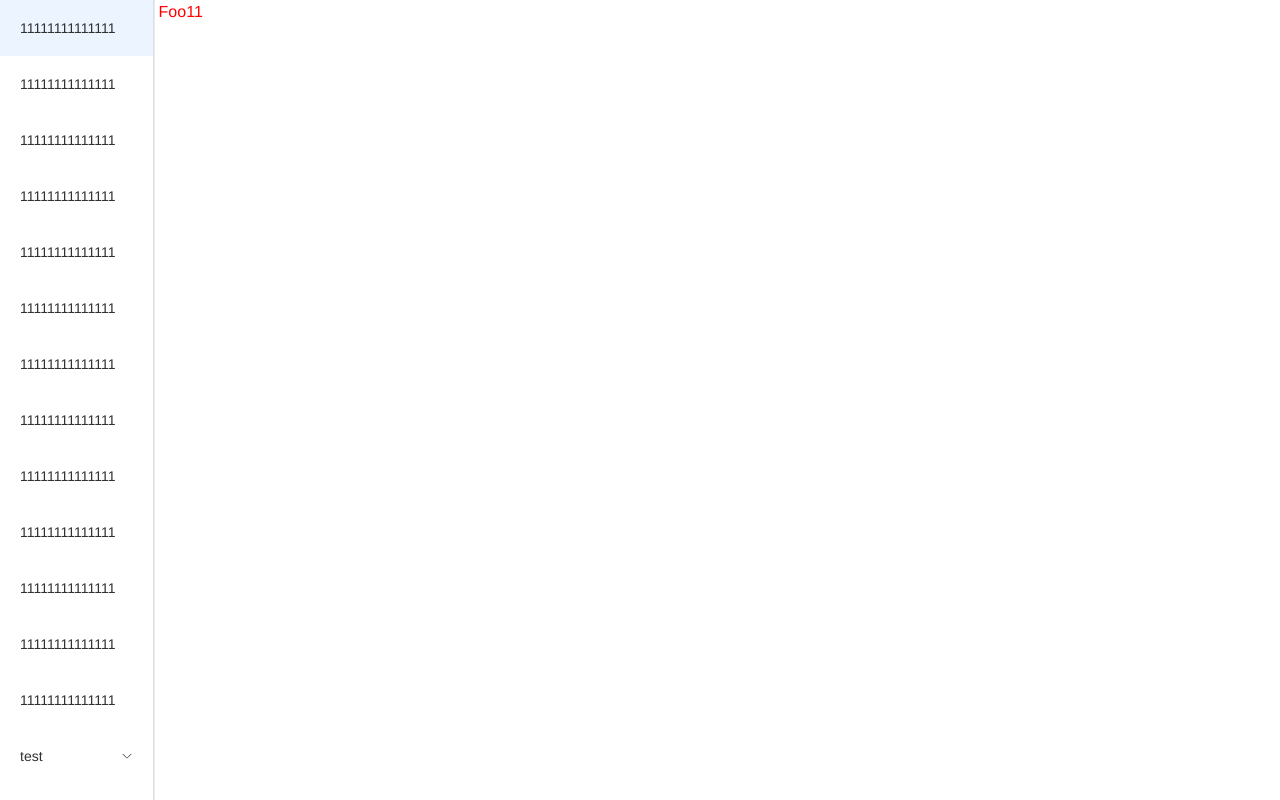
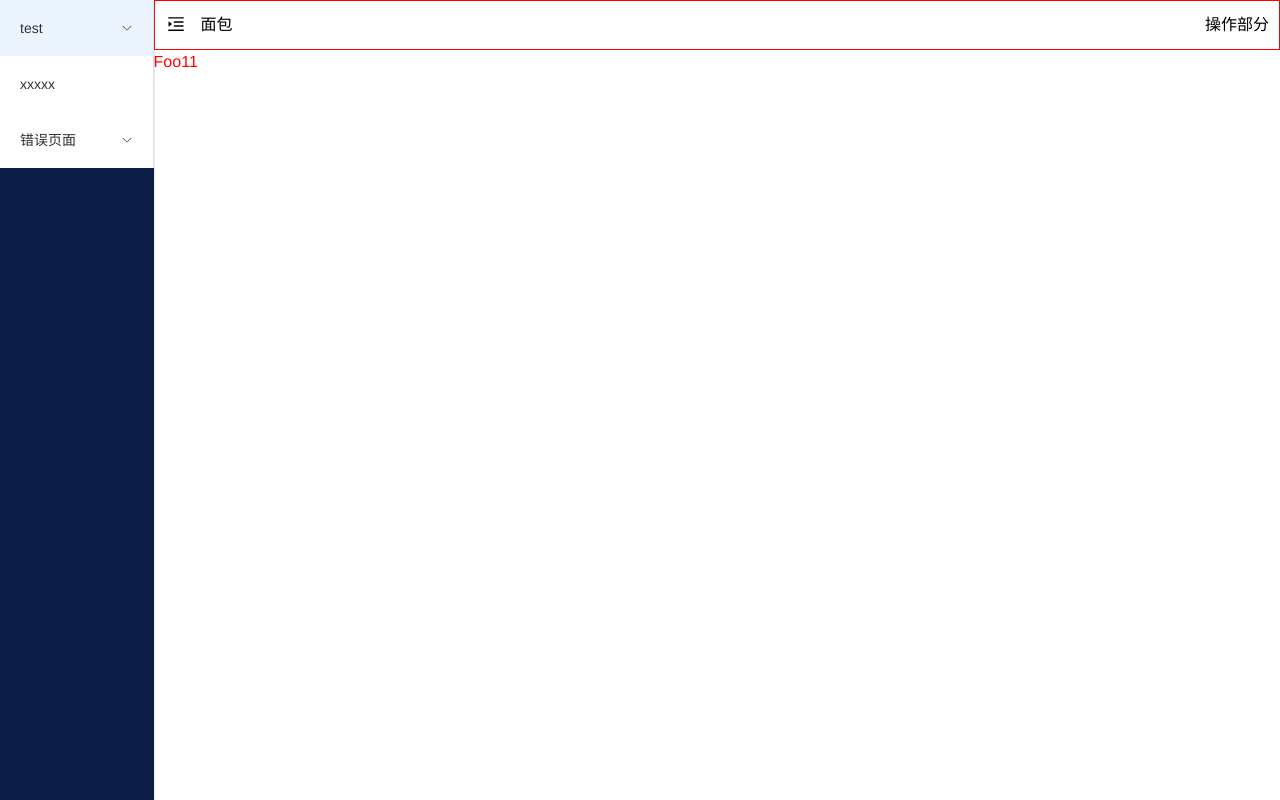
Before and after one commit to nanpangyou/admin-template, a Vue app: page /welcome#/welcome in a window 1280 px wide. Built offline with nearby package versions, Linux system fonts and the light colour scheme.

Commit message:
feat: 完成基本布局

```diff
--- /dev/null
+++ b/src/layout/components/AppMain.module.scss
@@ -0,0 +1,20 @@
+.app_main_wrapper {
+  flex-grow: 1;
+  .header_bar_wrapper {
+    display: flex;
+    height: 50px;
+    border: 1px solid red;
+    width: 100%;
+    justify-content: space-between;
+    align-items: center;
+    padding: 0 10px;
+    .left_side {
+      display: flex;
+      align-items: center;
+    }
+    .right_side {
+      display: flex;
+      align-items: center;
+    }
+  }
+}
--- /dev/null
+++ b/src/layout/components/AppMain.tsx
@@ -0,0 +1,23 @@
+import { defineComponent } from "vue";
+import { RouterView } from "vue-router";
+import s from "./AppMain.module.scss";
+import Hamburger from "./sidebar/hamBurger.vue";
+export const AppMain = defineComponent({
+  setup() {
+    const HeaderBar = () => (
+      <div class={s.header_bar_wrapper}>
+        <div class={s.left_side}>
+          <Hamburger class="hamburger-container" onToggleClick="toggleSideBar" />
+          <div>面包</div>
+        </div>
+        <div class={s.right_side}>操作部分</div>
+      </div>
+    );
+    return () => (
+      <div class={s.app_main_wrapper}>
+        {HeaderBar()}
+        <RouterView></RouterView>
+      </div>
+    );
+  }
+});
--- a/src/layout/components/AppMain.vue
+++ /dev/null
@@ -1,8 +0,0 @@
-<script setup lang="ts" name="AppMain">
-  import { RouterView } from "vue-router";
-</script>
-<template>
-  <div>
-    <RouterView></RouterView>
-  </div>
-</template>
--- a/src/layout/components/sidebar/SideBar.tsx
+++ b/src/layout/components/sidebar/SideBar.tsx
@@ -17,6 +17,12 @@ export const SideBar = defineComponent({
     // </ElMenuItemGroup>
     // props可作插槽作用域的作用
     // };
+    const handleOpen = (key: string, keyPath: string[]) => {
+      console.log("open", key, keyPath);
+    };
+    const handleClose = (key: string, keyPath: string[]) => {
+      console.log("close", key, keyPath);
+    };
     const create = (item: RouteRecordRaw) => {
       return {
         title: () => item.meta?.title,
@@ -35,46 +41,7 @@ export const SideBar = defineComponent({
       <>
         <div class={s.sidebar_content}>
           <ElScrollbar>
-            <ElMenu unique-opened>
-              <ElMenuItem index="42">
-                <span>11111111111111</span>
-              </ElMenuItem>
-              <ElMenuItem index="52">
-                <span>11111111111111</span>
-              </ElMenuItem>
-              <ElMenuItem index="62">
-                <span>11111111111111</span>
-              </ElMenuItem>
-              <ElMenuItem index="22">
-                <span>11111111111111</span>
-              </ElMenuItem>
-              <ElMenuItem index="24">
-                <span>11111111111111</span>
-              </ElMenuItem>
-              <ElMenuItem index="28">
-                <span>11111111111111</span>
-              </ElMenuItem>
-              <ElMenuItem index="82">
-                <span>11111111111111</span>
-              </ElMenuItem>
-              <ElMenuItem index="72">
-                <span>11111111111111</span>
-              </ElMenuItem>
-              <ElMenuItem index="9">
-                <span>11111111111111</span>
-              </ElMenuItem>
-              <ElMenuItem index="92">
-                <span>11111111111111</span>
-              </ElMenuItem>
-              <ElMenuItem index="29">
-                <span>11111111111111</span>
-              </ElMenuItem>
-              <ElMenuItem index="277">
-                <span>11111111111111</span>
-              </ElMenuItem>
-              <ElMenuItem index="2776">
-                <span>11111111111111</span>
-              </ElMenuItem>
+            <ElMenu unique-opened onOpen={handleOpen} onClose={handleClose}>
               {allRouter.value.map(i => {
                 if (i.children?.length) {
                   return <ElSubMenu index={Math.random() + ""}>{create(i)}</ElSubMenu>;
--- /dev/null
+++ b/src/layout/components/sidebar/hamBurger.vue
@@ -0,0 +1,63 @@
+<script setup lang="ts">
+  import { ref } from "vue";
+  export interface Props {
+    isActive: boolean;
+  }
+
+  const props = withDefaults(defineProps<Props>(), {
+    isActive: false
+  });
+
+  const fillColor = ref<string>("");
+
+  const emit = defineEmits<{
+    (e: "toggleClick"): void;
+  }>();
+
+  const toggleClick = () => {
+    emit("toggleClick");
+  };
+</script>
+
+<template>
+  <div
+    :class="classes.container"
+    :title="props.isActive ? '点击折叠' : '点击展开'"
+    @click="toggleClick"
+    @mouseenter="fillColor = '#384d7a'"
+    @mouseleave="fillColor = ''"
+  >
+    <svg
+      :fill="fillColor"
+      :class="['hamburger', props.isActive ? 'is-active' : '']"
+      viewBox="0 0 1024 1024"
+      xmlns="http://www.w3.org/2000/svg"
+      width="64"
+      height="64"
+    >
+      <path
+        d="M408 442h480c4.4 0 8-3.6 8-8v-56c0-4.4-3.6-8-8-8H408c-4.4 0-8 3.6-8 8v56c0 4.4 3.6 8 8 8zm-8 204c0 4.4 3.6 8 8 8h480c4.4 0 8-3.6 8-8v-56c0-4.4-3.6-8-8-8H408c-4.4 0-8 3.6-8 8v56zm504-486H120c-4.4 0-8 3.6-8 8v56c0 4.4 3.6 8 8 8h784c4.4 0 8-3.6 8-8v-56c0-4.4-3.6-8-8-8zm0 632H120c-4.4 0-8 3.6-8 8v56c0 4.4 3.6 8 8 8h784c4.4 0 8-3.6 8-8v-56c0-4.4-3.6-8-8-8zM142.4 642.1L298.7 519a8.84 8.84 0 0 0 0-13.9L142.4 381.9c-5.8-4.6-14.4-.5-14.4 6.9v246.3a8.9 8.9 0 0 0 14.4 7z"
+      />
+    </svg>
+  </div>
+</template>
+
+<style module="classes" scoped>
+  .container {
+    padding: 0 15px 0 1px;
+    margin-top: -3px;
+  }
+</style>
+
+<style scoped>
+  .hamburger {
+    display: inline-block;
+    vertical-align: middle;
+    width: 20px;
+    height: 20px;
+  }
+
+  .is-active {
+    transform: rotate(180deg);
+  }
+</style>
--- a/src/layout/index.module.scss
+++ b/src/layout/index.module.scss
@@ -1,7 +1,7 @@
 @import "../theme/variables.scss";
 .layout_wrapper {
   height: 100%;
-  width: calc(100% - $sideBarWidth - 5px);
+  width: calc(100% - $sideBarWidth);
   display: flex;
-  margin-left: calc($sideBarWidth + 5px);
+  margin-left: $sideBarWidth;
 }
--- a/src/layout/index.tsx
+++ b/src/layout/index.tsx
@@ -1,5 +1,5 @@
 import { FunctionalComponent } from "vue";
-import AppMain from "./components/AppMain.vue";
+import { AppMain } from "./components/AppMain";
 import { SideBar } from "./components/sidebar/SideBar";
 import s from "./index.module.scss";
 
```
Also changed, not shown: src/layout/components/sidebar/logo.vue (added).
